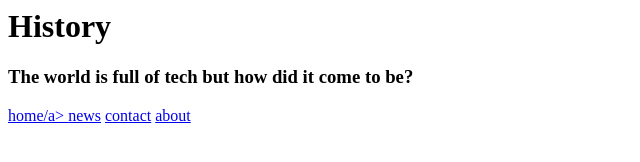
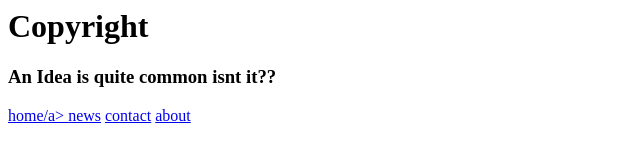
Before and after one commit to TittanMane/Tittan, a plain HTML site: page index.html in a window 1280 px wide. Shown: the whole page, without its empty margins (0-640 px from the left). Drawn offline with Linux system fonts and the light colour scheme.

Commit message:
Update index.html

```diff
--- a/index.html
+++ b/index.html
@@ -1,7 +1,7 @@
 <html>
 <body>
-<h1>History</h1>
-<h3>The world is full of tech but how did it come to be?</h3>
+<h1>Copyright</h1>
+<h3>An Idea is quite common isnt it??</h3>
   <div class="topnav"
        id="mytopnav">
     <a href="home.html">home/a>
```
